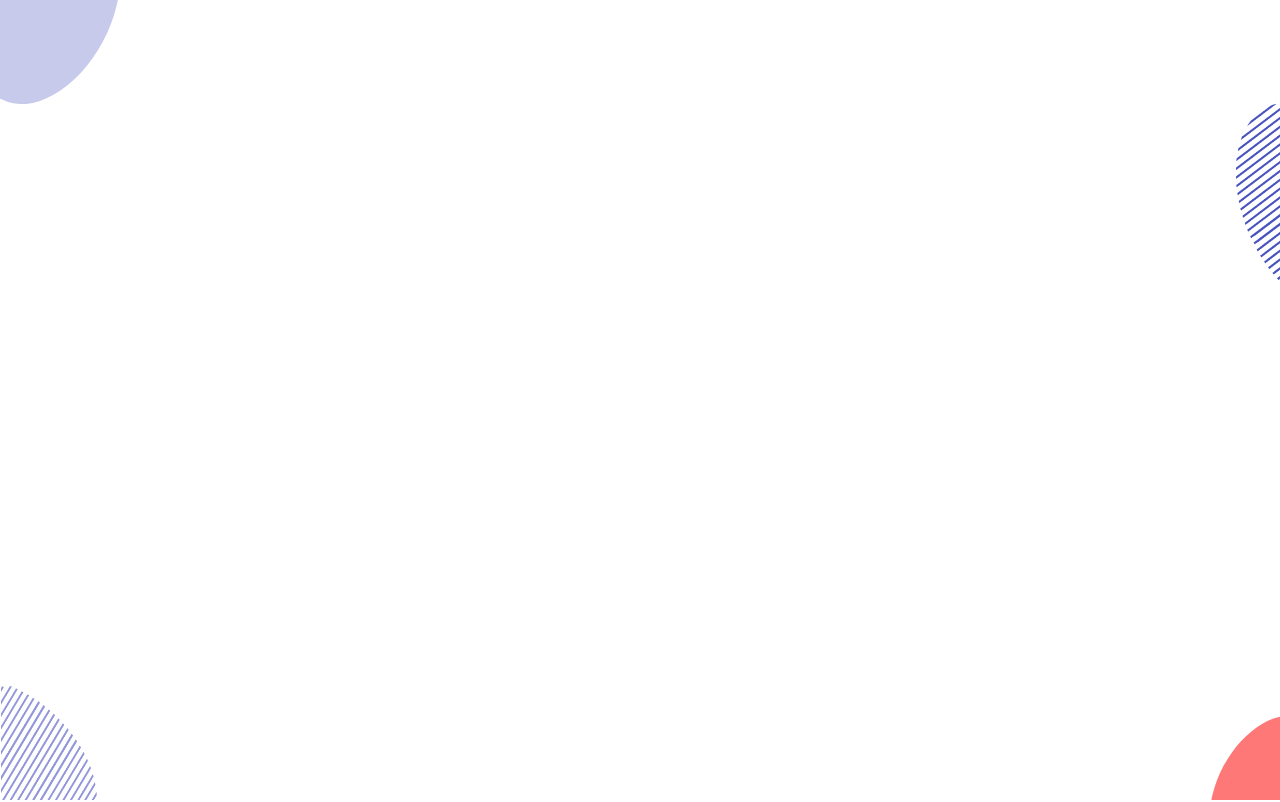
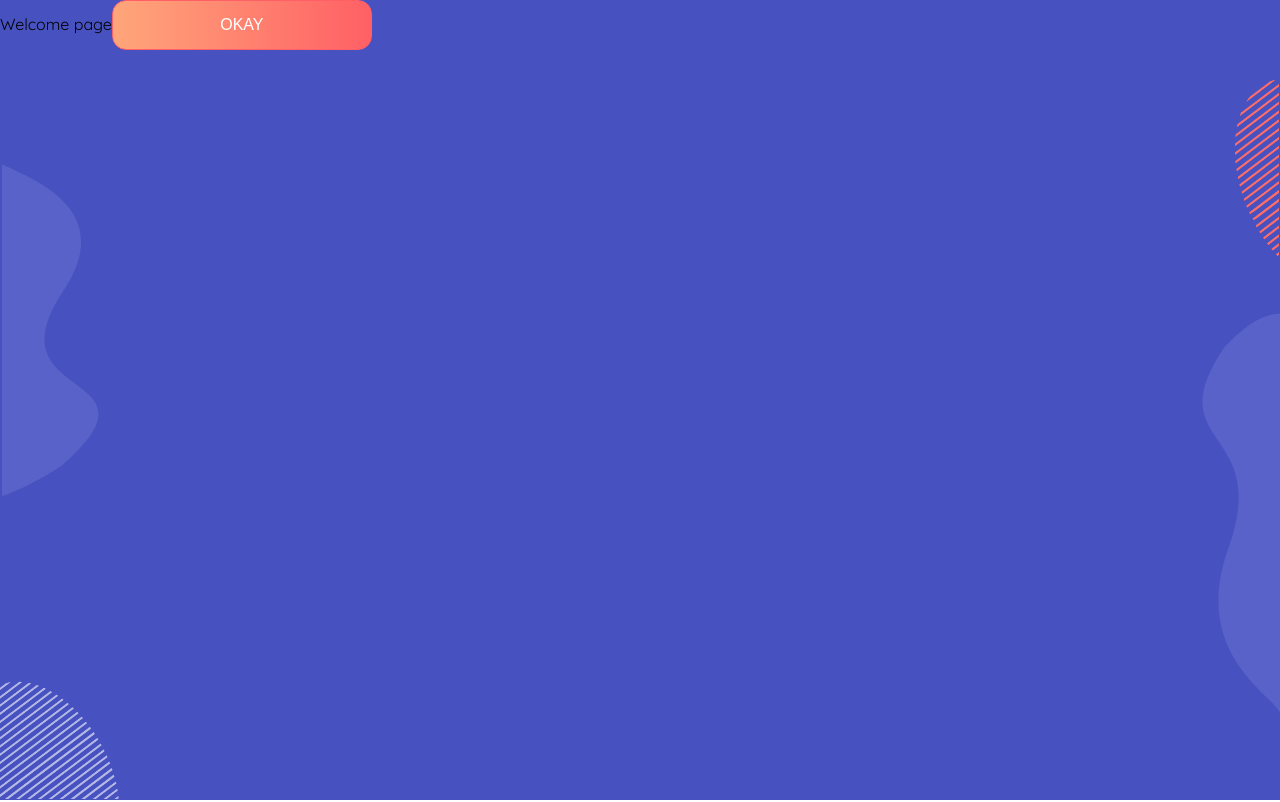
Before and after one commit to njihiamark/quiz-app-next, a Next.js app: page /welcome in a window 1280 px wide. Built offline with nearby package versions, Linux system fonts and the light colour scheme.

Commit message:
button components

```diff
--- /dev/null
+++ b/src/components/Button.tsx
@@ -0,0 +1,15 @@
+import React from 'react';
+import styles from './layout.module.scss';
+
+type Props = {
+    label?: string,
+    type?: string,
+    onClick?: () => void;
+  }
+
+console.log(styles);
+const Button = ({ label="Btn", type = 'filled', onClick= () => {}}: Props) => (
+    <button onClick={onClick} className={styles["button"]+` ${type === "filled" ? styles["button--filled"] : styles["button--outline"]}`}>{label}</button>
+);
+
+export default Button;
--- a/src/components/layout.module.scss
+++ b/src/components/layout.module.scss
@@ -1,13 +1,39 @@
 .app {
   position: relative;
   min-height: 100vh;
-  &--dark{
+  .button {
+    cursor: pointer;
+    text-align: center;
+    align-self: center;
+    height: 50px;
+    width: 260px;
+    border-radius: 14px;
+    font-size: 16px;
+    font-weight: 500;
+    text-align: center;
+    align-self: center;
+    text-transform: uppercase;
+  }
+  &--dark {
     background: #4751c0;
-    .pattern{
+    .button {
+      &--filled {
+        background: linear-gradient(90deg, #ffa67a 0%, #ff6065 100%);
+        border: 1px solid #ff6065;
+        color: #fff;
+      }
+      &--outline {
+        background: transparent;
+        border: 1px solid #ffffff;
+        color: #ffffff;
+        margin: 30px;
+      }
+    }
+    .pattern {
       position: absolute;
-        &__pattern1{
+      &__pattern1 {
         top: 10%;
-            background-image: url('../../public/images/pattern-1-dark.svg');
+        background-image: url("../../public/images/pattern-1-dark.svg");
         height: 465px;
         width: 118.5px;
         left: 0;
@@ -15,9 +41,9 @@
         background-repeat: no-repeat;
         background-size: contain;
       }
-        &__pattern2{
+      &__pattern2 {
         bottom: -2px;
-            background-image: url('../../public/images/pattern-2-dark.png');
+        background-image: url("../../public/images/pattern-2-dark.png");
         height: 150px;
         width: 150px;
         left: 0;
@@ -25,20 +51,20 @@
         background-repeat: no-repeat;
         background-size: contain;
       }
-        &__pattern3{
+      &__pattern3 {
         right: 0;
         top: 7%;
-            background-image: url('../../public/images/pattern-3-dark.png');
+        background-image: url("../../public/images/pattern-3-dark.png");
         height: 252px;
         width: 75px;
         background-position: center;
         background-repeat: no-repeat;
         background-size: contain;
       }
-        &__pattern4{
+      &__pattern4 {
         right: 0;
         bottom: 5%;
-            background-image: url('../../public/images/pattern-4-dark.svg');
+        background-image: url("../../public/images/pattern-4-dark.svg");
         height: 465px;
         width: 91.5px;
         background-position: center;
@@ -47,22 +73,36 @@
       }
     }
   }
-  &--light{
+  &--light {
     background: #ffffff;
-    .pattern{
+    .button {
+      &--filled {
+        background: #424A9E;
+        border: 1px solid #424A9E;
+        color: #fff;
+        margin: 30px;
+      }
+      &--outline {
+        background: #ffffff;
+        border: 1px solid #424A9E;
+        color: #424A9E;
+        margin: 30px;
+      }
+    }
+    .pattern {
       position: absolute;
-        &__pattern1{
+      &__pattern1 {
         top: -12px;
-            background-image: url('../../public/images/pattern-1-light.svg');
+        background-image: url("../../public/images/pattern-1-light.svg");
         height: 150px;
         width: 150px;
         background-position: center;
         background-repeat: no-repeat;
         background-size: contain;
       }
-        &__pattern2{
+      &__pattern2 {
         bottom: 0;
-            background-image: url('../../public/images/pattern-2-light.png');
+        background-image: url("../../public/images/pattern-2-light.png");
         height: 180px;
         width: 180px;
         left: -17px;
@@ -70,20 +110,20 @@
         background-repeat: no-repeat;
         background-size: contain;
       }
-        &__pattern3{
+      &__pattern3 {
         right: -1px;
         top: 10%;
-            background-image: url('../../public/images/pattern-3-light.png');
+        background-image: url("../../public/images/pattern-3-light.png");
         height: 252px;
         width: 75px;
         background-position: center;
         background-repeat: no-repeat;
         background-size: contain;
       }
-        &__pattern4{
+      &__pattern4 {
         right: 0;
         bottom: 0;
-            background-image: url('../../public/images/pattern-4-light.svg');
+        background-image: url("../../public/images/pattern-4-light.svg");
         height: 104px;
         width: 94.5px;
         background-position: center;
--- a/src/pages/welcome.tsx
+++ b/src/pages/welcome.tsx
@@ -1,11 +1,13 @@
 import type { NextPage } from 'next';
 import React from 'react';
+import Button from '../components/Button';
 import Layout from '../components/Layout';
 
 const WelcomePage: NextPage = () => {
     return(
-        <Layout theme="light">
+        <Layout theme="dark">
             Welcome page
+            <Button label="okay" type="filled" />
         </Layout>
 
     );
```
Lines whose indentation alone changed are shown as unchanged.
